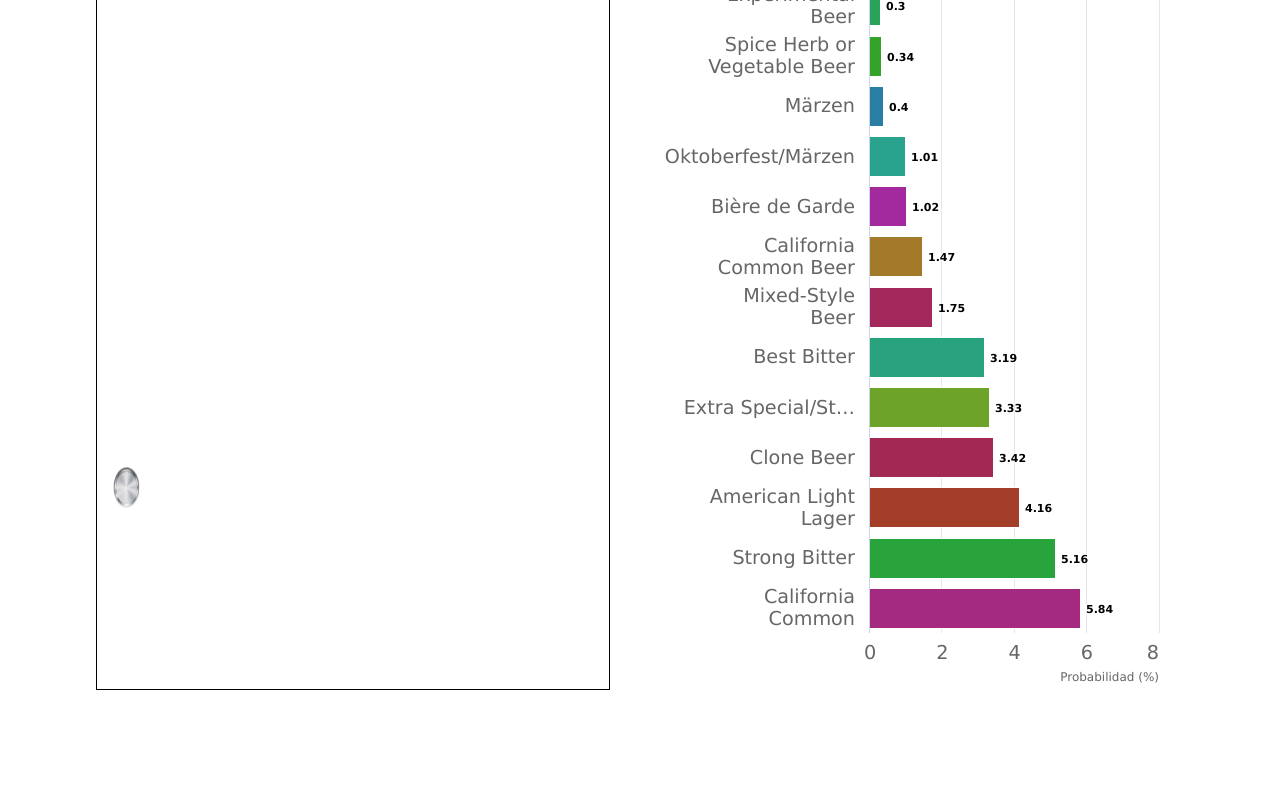
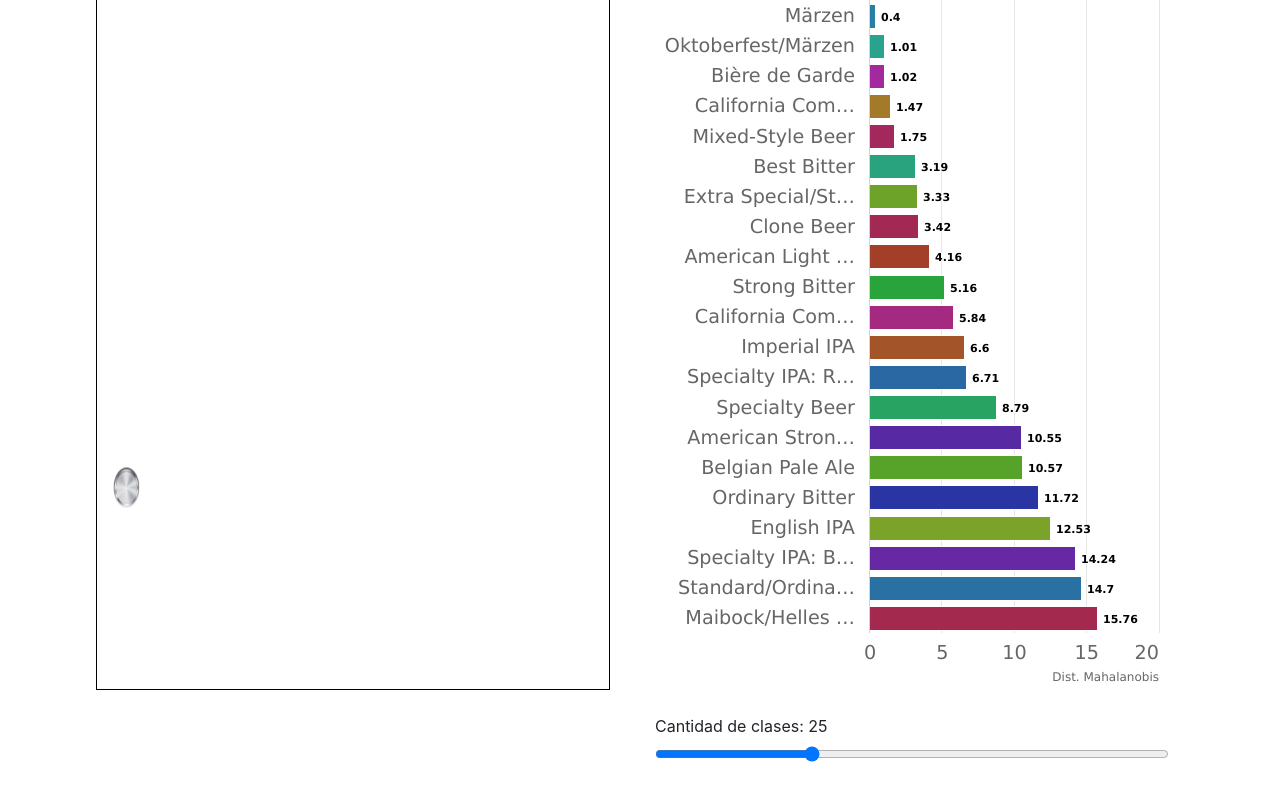
Before and after one commit to matiasmicheletto/visualizacion-uns, a React (Create React App) app: page /dashboard in a window 1280 px wide. Shown: the part 302-1102 px from the top of the page. Built offline with nearby package versions, Linux system fonts and the light colour scheme.

Commit message:
Ajuste dinamico grafico barras

```diff
--- a/src/charts/BarPlot.js
+++ b/src/charts/BarPlot.js
@@ -25,9 +25,8 @@ class BarPlot extends Component {
             }
         },
         yAxis: {
-            min: 0,
             title: {
-                text: 'Probabilidad (%)',
+                text: 'Dist. Mahalanobis',
                 align: 'high'
             },
             labels: {
@@ -37,15 +36,16 @@ class BarPlot extends Component {
                 }
             }
         },
+        /*
         tooltip: {
             valueSuffix: ' %'
         },
+        */
         plotOptions: {
             bar: {
                 dataLabels: {
                     enabled: true
-                },
-                pointWidth: 40
+                }
             }
         },
         credits: {
@@ -53,7 +53,7 @@ class BarPlot extends Component {
         },
         series: [
             {
-                name: 'Probabilidad',
+                name: 'Dist. a centroide',
                 showInLegend: false,
                 data: [] // Definir
             }
@@ -73,6 +73,7 @@ class BarPlot extends Component {
     componentDidMount() {
         this.config.xAxis.categories = this.props.data.names;
         this.config.series[0].data = this.props.data.data;
+        this.config.plotOptions.bar.pointWidth = Math.round(600/this.props.data.names.length);
         this.chart = Highcharts.chart(this.props.id, this.config);
     }
 
@@ -80,6 +81,11 @@ class BarPlot extends Component {
         this.chart.update({
             xAxis: {
                 categories: this.props.data.names
+            },
+            plotOptions: {
+                bar: {
+                    pointWidth: Math.round(600/this.props.data.names.length)
+                }
             },
             series:[
                 {
--- a/src/components/Dashboard.css
+++ b/src/components/Dashboard.css
@@ -1,15 +1,15 @@
 
 /* Slector de color */
 
-input[type=range] {
+.color-slider {
     width: 100%;
     -webkit-appearance: none;
     margin: 0;
 }
 
-input[type=range]:focus { outline: none; }
+.color-slider:focus { outline: none; }
 
-input[type=range]::-webkit-slider-runnable-track {
+.color-slider::-webkit-slider-runnable-track {
     width: 100%;
     height: 100%;
     cursor: pointer;
@@ -19,7 +19,7 @@ input[type=range]::-webkit-slider-runnable-track {
     border: 0.2px solid #010101;
 }
 
-input[type=range]::-webkit-slider-thumb {
+.color-slider::-webkit-slider-thumb {
     box-shadow: 2px 2px 2px #000000, 0px 0px 1px #0d0d0d;
     border: 1px solid #000000;
     height: 100%;
@@ -30,7 +30,7 @@ input[type=range]::-webkit-slider-thumb {
     -webkit-appearance: none;
 }
 
-input[type=range]::-webkit-slider-thumb:hover {
+.color-slider::-webkit-slider-thumb:hover {
     background: white;
 }
 
--- a/src/components/Dashboard.js
+++ b/src/components/Dashboard.js
@@ -12,20 +12,21 @@ const defaultTarget = {
   ibu: 25.2,
   abv: 5.7
 };
+const numStyles = 25;
 
 class Dashboard extends Component {
 
   state = {
     target: defaultTarget,
-    styles: classify(defaultTarget)
+    styles: classify(defaultTarget, numStyles),
+    numStyles: numStyles
   }
 
   targetChange(newTarget) {
     let newState = {
       target: newTarget,
-      styles: classify(newTarget)
+      styles: classify(newTarget, this.state.numStyles)
     };
-    //console.log(newTarget);
     this.setState(newState);
   }
 
@@ -45,7 +46,7 @@ class Dashboard extends Component {
                       })
                     }
                   }
-                id="Color" type="range" min={0} max={40} step={0.1}
+                type="range" min={0} max={40} step={0.1}
                 value={this.state.target.color}/>
             </Row>
 
@@ -69,6 +70,23 @@ class Dashboard extends Component {
 
           <Col sm={12} lg={6} style={{height:"100%"}}>
             <BarPlot id='prob-chart' data={this.state.styles}/>
+            <Form.Group>
+                <Form.Label>Cantidad de clases: {this.state.numStyles}</Form.Label>
+              <Form.Control className="num-style-slider"
+                onChange={e => {
+                    this.setState((p, c) => {
+                      return {
+                        target: p.target,
+                        styles: classify(p.target, e.target.value),
+                        numStyles: e.target.value
+                      }
+                    });
+                  }
+                }
+                type="range" min={10} max={60} step={1}
+                value={this.state.numStyles}
+              />
+            </Form.Group>
           </Col>
 
         </Row>
--- a/src/utils/Classifier.js
+++ b/src/utils/Classifier.js
@@ -17,13 +17,15 @@ const mahalanobis = (x, u, ci) => {
     return m;
 };
 
-const classify = (s) => {
-    // Dado el estilo de cerveza con atributos s = {color, ibu, abv} obtiene la distancia
+const classify = (s, n = 10) => {
+    // Dado el estilo de cerveza con atributos "s = {color, ibu, abv}" obtiene la distancia
     // de Mahalanobis a cada estilo de cerveza conocido presente en el dataset "data"
+    // "n" es la cantidad de resultados a devolver
 
     let x = [s.color, s.ibu, s.abv]; // Vector de la receta a evaluar
 
     let styles = []; // Lista de distancias a cada distribucion
+
 
     for(let k in data){ // Para cada clase o estilo
 
@@ -45,7 +47,13 @@ const classify = (s) => {
         });
     }
 
-    styles.sort(( a,b ) => { // Ordenar resultados por distancia
+    /*
+    const cSum = styles.reduce((a, b) => {return a + b.dist}, 0);
+    const maxDist = Math.max.apply(Math, styles.map(v => { return v.dist; }));
+    styles = styles.map( v => {return {name: v.name, dist: v.dist}} );
+    */
+
+    styles.sort(( a,b ) => { // Ordenar resultados por probabilidad
         return  a.dist > b.dist ? 1 : -1;
     });
 
@@ -55,7 +63,7 @@ const classify = (s) => {
         data: []
     };
 
-    for(let k in styles.slice(0,15)){
+    for(let k in styles.slice(0,n)){
         result.names[k] = styles[k].name;
         result.data[k] = {
             y: Math.round(styles[k].dist*100)/100,
```
